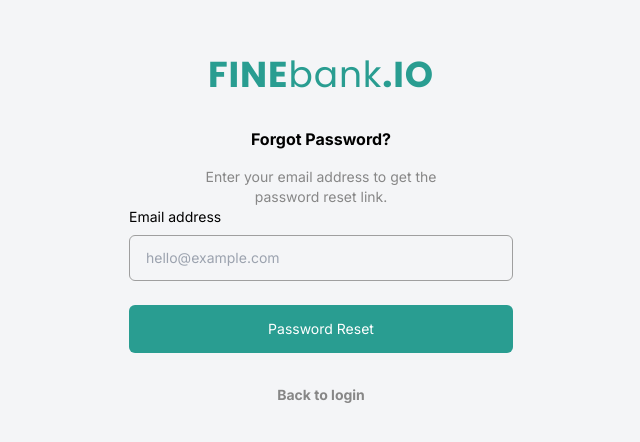
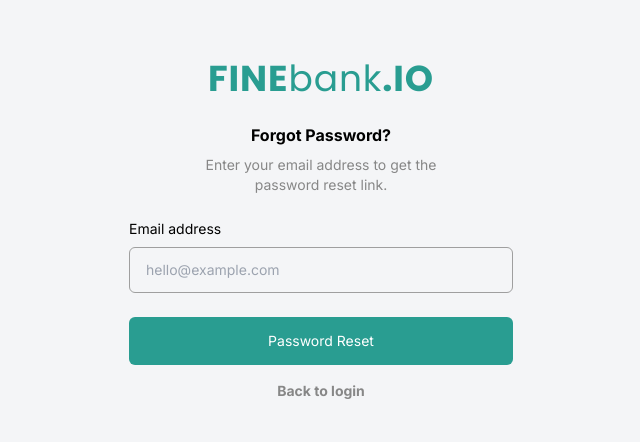
Before and after one commit to ajiekusumadhany/admin-ui, a React (Vite) app: page /forgot in a window 1280 px wide. Shown: the part 170-612 px from the top of the page, without its empty margins (319-959 px from the left). Built offline with nearby package versions, Linux system fonts and the light colour scheme.

Commit message:
add forgot password page

```diff
--- a/src/components/fragments/FormForgotPassword.jsx
+++ b/src/components/fragments/FormForgotPassword.jsx
@@ -12,7 +12,7 @@ const FormForgotPassword = () => {
           name="email"
         />
       </div>
-      <Button variant="bg-primary w-full text-white mb-8" type="submit">
+      <Button variant="bg-primary w-full text-white mb-4" type="submit">
         Password Reset
       </Button>
     </form>
--- a/src/components/layouts/AuthLayout.jsx
+++ b/src/components/layouts/AuthLayout.jsx
@@ -12,8 +12,8 @@ const AuthLayout = (props) => {
         {/* logo end */}
         {/* text forgot password */}
         {type === "forgot password" && (
-          <div className="flex justify-center flex-col items-center mt-8">
-            <h2 className="font-bold mb-4">Forgot Password?</h2>
+          <div className="flex justify-center flex-col items-center mt-6">
+            <h2 className="font-bold mb-2">Forgot Password?</h2>
             <p className="text-center text-sm text-gray-02">
               Enter your email address to get the <br /> password reset link.
             </p>
@@ -21,7 +21,7 @@ const AuthLayout = (props) => {
         )}
         {/* text forgot password end */}
         {/* form start */}
-        <div className={`mt-${type === "forgot password" ? "4" : "16"}`}>
+        <div className={`mt-${type === "forgot password" ? "6" : "16"}`}>
           {children}
         </div>
         {/* form end */}
```
